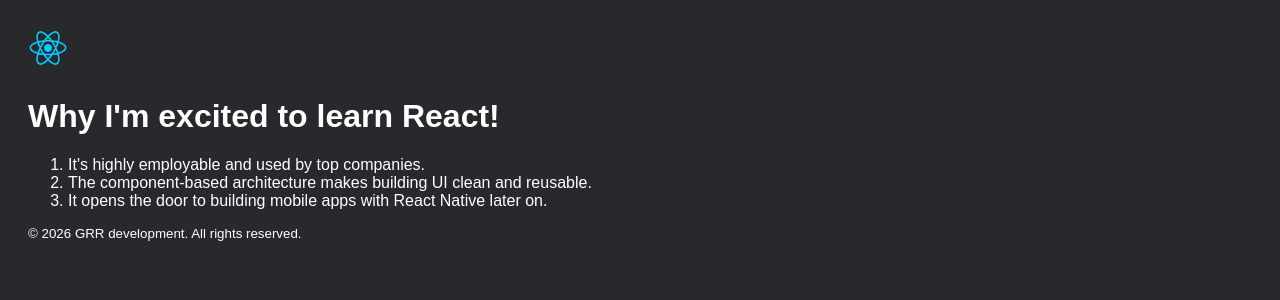
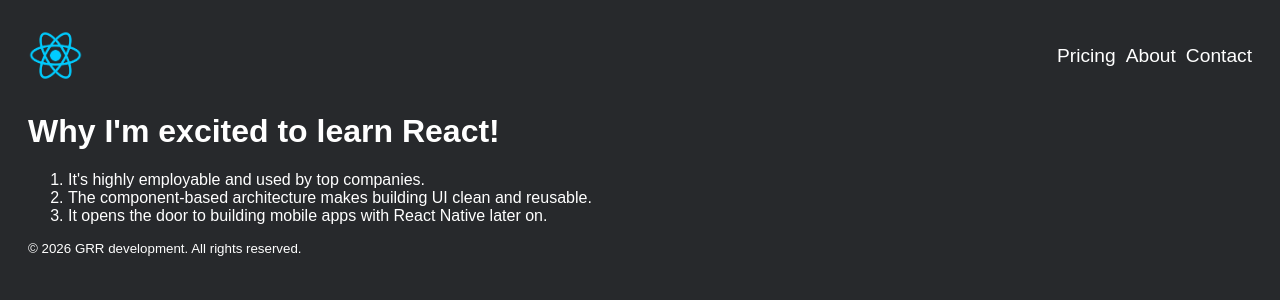
Before and after one commit to rajeswar-tammisetti/react-foundations, a React (Vite) app in the folder Static-pages/: page / in a window 1280 px wide. Shown: the top 300 px of the page. Built offline with nearby package versions, Linux system fonts and the light colour scheme.

Commit message:
Styling with Classes

```diff
--- a/Static-pages/index.html
+++ b/Static-pages/index.html
@@ -1,7 +1,7 @@
 <html>
 
 <head>
-	<link rel="stylesheet" href="/index.css">
+	<link rel="stylesheet" href="src/index.css">
 </head>
 
 <body>
--- a/Static-pages/src/index.css
+++ b/Static-pages/src/index.css
@@ -8,3 +8,19 @@ body {
 h1 {
     margin-top: 30px;
 }
+.nav-list{
+    display: flex;
+    list-style:none;
+}
+.nav-list > li{
+    margin-left: 10px;
+    font-size: 1.2rem;
+}
+.header{
+    display: flex;
+    justify-content: space-between;
+    align-items: center;
+}
+.nav-logo{
+    width: 55px;
+}
--- a/Static-pages/src/main.jsx
+++ b/Static-pages/src/main.jsx
@@ -1,30 +1,36 @@
 import {createRoot} from "react-dom/client"
-import "./index.css"
 import {Fragment} from "react"
 
-/** Challenge:
+/*
+ * Challenge:
  *
- * Move the `header` element from the Page component into
- * its own component called "Header"
-
- * Move the `main` element into its own component called "MainContent"
- * and render that component inside the Page component.
-
- * Do the same with the `footer` element, moving it into a new
- * component called "Footer"
-
- * Then render an instance of the Header component inside
- * the Page component where the `header` used to be.
-*/
-
+ * - Add a `nav` > `ul` > `li` (x3). The 3 items should say:
+ *   "Pricing", "About", and "Contact"
+ *
+ * Using flexbox, line up the `li`s horizontally and put them inline
+ * with the React logo.
+ *
+ * NOTE: for practice's sake, don't select any
+ * elements, but use classes for all styling.
+ *
+ * Move the `width` style off the JSX and into CSS with a dedicated
+ * className on the img element, and change the width to 55px instead
+ */
 const root=createRoot(document.getElementById("root"));
 root.render(
     <Page></Page>
 )
 function Header(){
     return(
-        <header>
-            <img src="react-logo.png" alt="react-logo" width="40px"></img>
+        <header className="header">
+            <img src="react-logo.png" alt="react-logo" width="40px" className="nav-logo"></img>
+            <nav>
+                <ul className="nav-list">
+                    <li>Pricing</li>
+                    <li>About</li>
+                    <li>Contact</li>
+                </ul>
+            </nav>
         </header>
     )
 }
```
